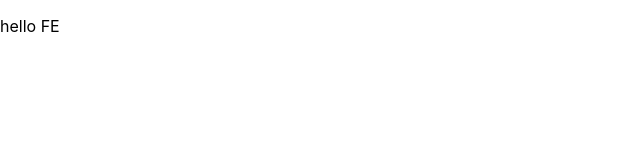
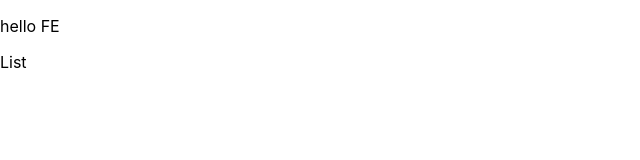
Before and after one commit to n7s4/wj-stars, a React (Create React App) app: page / in a window 1280 px wide. Shown: the top 160 px of the page, without its empty margins (0-640 px from the left). Built offline with nearby package versions, Linux system fonts and the light colour scheme.

Commit message:
fix:奇怪的一些问题

```diff
--- a/package.json
+++ b/package.json
@@ -12,6 +12,7 @@
     "@types/react-dom": "^18.3.0",
     "antd": "^5.21.2",
     "antd-mobile": "^5.37.1",
+    "eslint": "^8.57.1",
     "react": "^18.3.1",
     "react-dom": "^18.3.1",
     "react-scripts": "5.0.1",
@@ -31,7 +32,8 @@
     "extends": [
       "react-app",
       "react-app/jest"
-    ]
+    ],
+    "silent": true
   },
   "browserslist": {
     "production": [
@@ -48,7 +50,6 @@
   "devDependencies": {
     "@typescript-eslint/eslint-plugin": "^8.6.0",
     "@typescript-eslint/parser": "^8.6.0",
-    "eslint": "^8.57.1",
     "eslint-config-prettier": "^9.1.0",
     "eslint-plugin-prettier": "^5.2.1",
     "prettier": "^3.3.3"
--- a/src/App.tsx
+++ b/src/App.tsx
@@ -1,4 +1,5 @@
 import React, { useEffect } from "react";
+import List from "./pages/List";
 
 function App() {
   useEffect(() => {
@@ -7,6 +8,7 @@ function App() {
   return (
     <>
       <p>hello FE</p>
+      <List />
     </>
   );
 }
--- /dev/null
+++ b/src/components/QuestionCard.tsx
@@ -0,0 +1,10 @@
+import React, { FC } from "react";
+import styles from "./QuestionCard.module.scss";
+const QuestionCard: FC = () => {
+  return (
+    <>
+      <p>List</p>
+    </>
+  );
+};
+export default QuestionCard;
--- /dev/null
+++ b/src/pages/List.tsx
@@ -0,0 +1,12 @@
+import React, { FC, useState } from "react";
+import QuestionCard from "../components/QuestionCard";
+import styles from "./List.module.scss";
+const List: FC = () => {
+  const [questionList, setQuestionList] = useState([]);
+  return (
+    <>
+      <p>List</p>
+    </>
+  );
+};
+export default List;
```
Also changed, not shown: .eslintrc.js, src/components/QuestionCard.module.scss (added), src/pages/List.module.scss (added), 1 other file (tests, documents, lock files or other folders).
